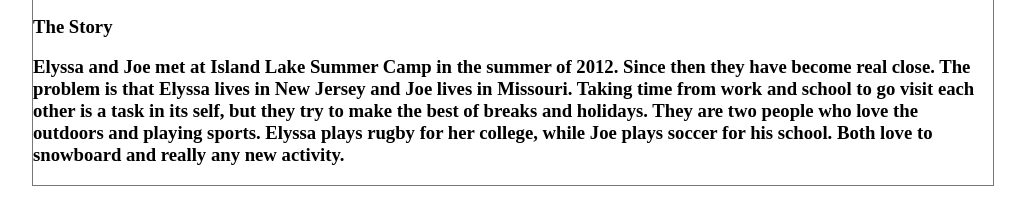
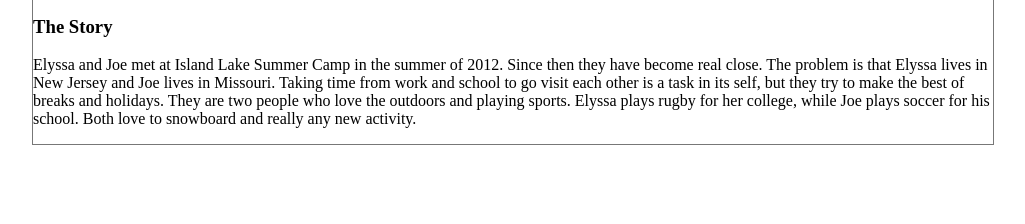
Before and after one commit to elyssalevine/travels, a plain HTML site: page aboutus.html in a window 1280 px wide. Shown: the part 146-370 px from the top of the page, without its empty margins (127-1152 px from the left). Drawn offline with Linux system fonts and the light colour scheme.

Commit message:
Update aboutus.html

```diff
--- a/aboutus.html
+++ b/aboutus.html
@@ -24,7 +24,7 @@ About Us
 
     <article>
         <header class="article">
-        <h1> The Story <h1>
+        <h1> The Story </h1>
         <p> Elyssa and Joe met at Island Lake Summer Camp in the summer of 2012. Since then they have become real close.
         The problem is that Elyssa lives in New Jersey and Joe lives in Missouri. Taking time from work and school
         to go visit each other is a task in its self, but they try to make the best of breaks and holidays. They are two
```
